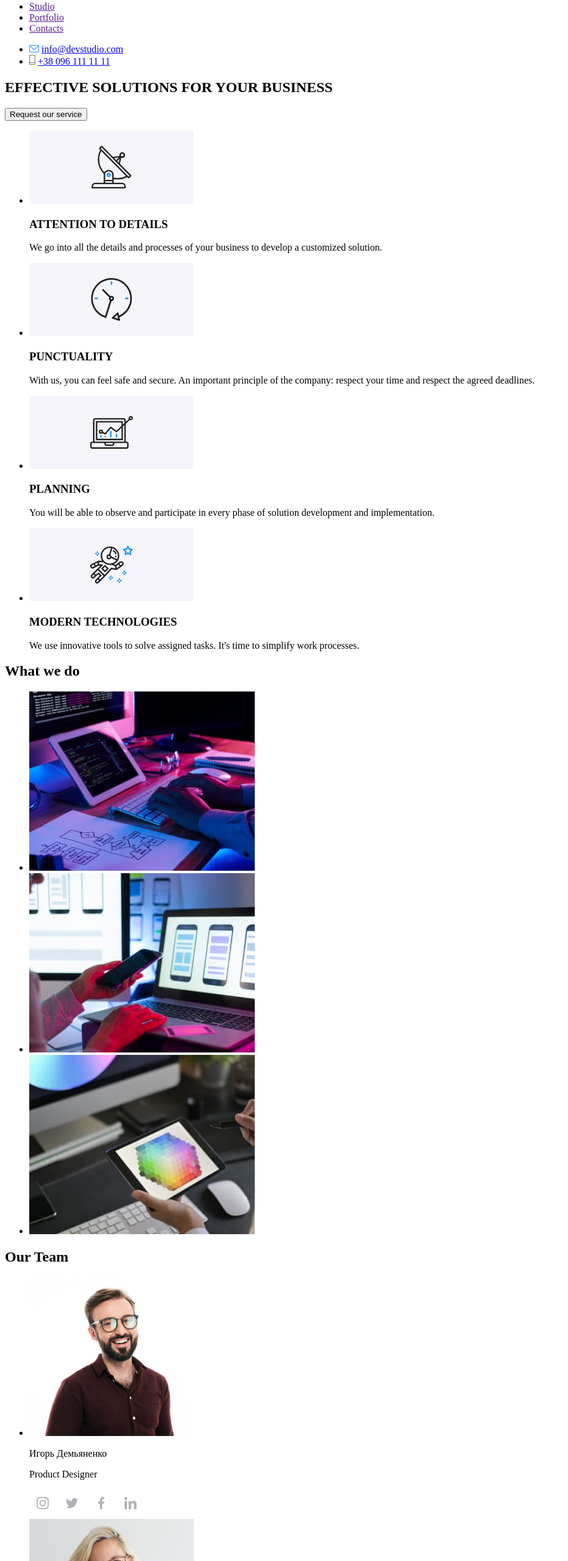
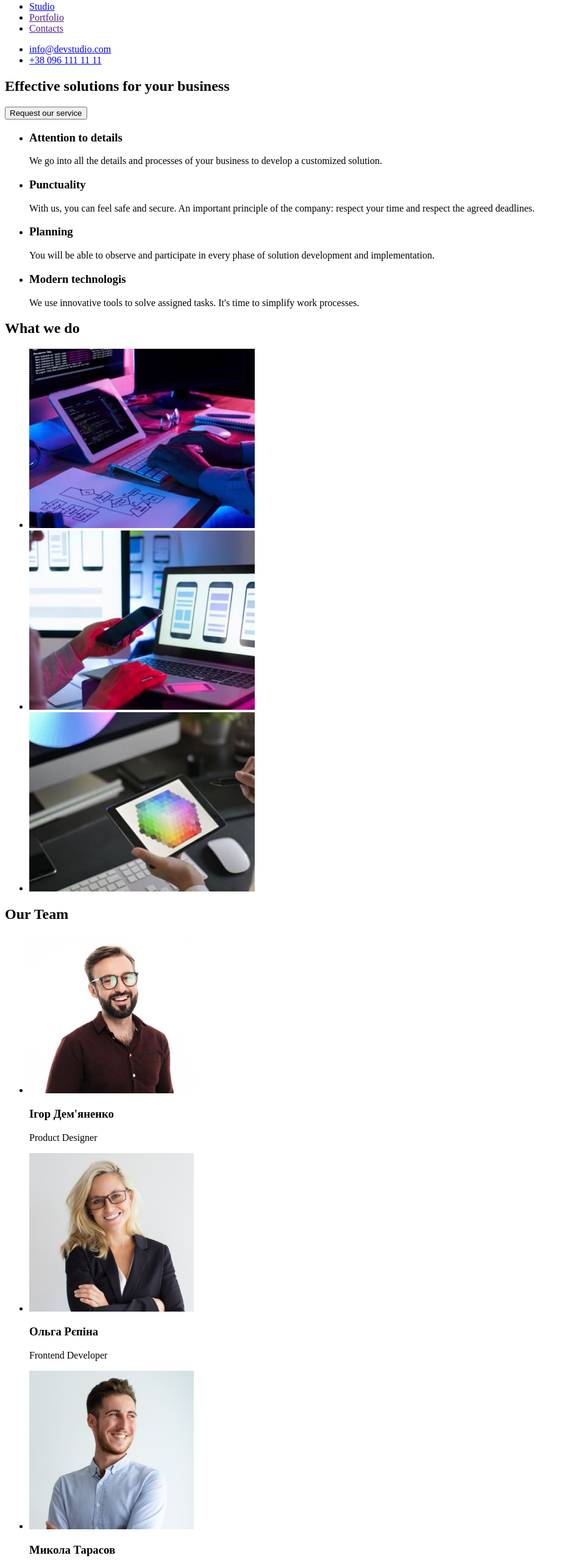
Before and after one commit to Dobryotec/goit-markup-hw-01, a plain HTML site: page index.html in a window 1280 px wide. Shown: the part 40-2600 px from the top of the page at 61% size, without its empty margins (0-932 px from the left). Drawn offline with Linux system fonts and the light colour scheme.

Commit message:
Виправляє помилки html розмітки

```diff
--- a/index.html
+++ b/index.html
@@ -11,44 +11,38 @@
         <nav>
             <a href="./index.html">WebStudio</a>
             <ul>
-                <li><a href="">Studio</a></li>
+                <li><a href="./index.html">Studio</a></li>
                 <li><a href="">Portfolio</a></li>
                 <li><a href="">Contacts</a></li>
             </ul>
         </nav>
        <ul>
-        <li><img src="./images/envelope.svg" alt="the envelope">
-        <a href="mailto:info@devstudio.com">info@devstudio.com</a></li>
-        <li><img src="./images/smartphone.svg" alt="smartphone">
-            <a href="tel:+380961111111">+38 096 111 11 11</a></li>
+        <li><a href="mailto:info@devstudio.com">info@devstudio.com</a></li>
+        <li><a href="tel:+380961111111">+38 096 111 11 11</a></li>
        </ul>
     </header>
     <main>
         <section>
-            <h1>EFFECTIVE SOLUTIONS FOR YOUR BUSINESS</h1>
+            <h1>Effective solutions for your business</h1>
             <button type="button">Request our service</button>
         </section>
         <section>
             <h2 hidden>Our qualities</h2>
             <ul>
                 <li>
-                    <img src="./images/antenna.svg" alt="antenna" width="270" height="120">
-                    <h3>ATTENTION TO DETAILS</h3>
+                    <h3>Attention to details</h3>
                     <p>We go into all the details and processes of your business to develop a customized solution.</p>
                 </li>
                 <li>
-                    <img src="./images/clock.svg" alt="clock" width="270" height="120">
-                    <h3>PUNCTUALITY</h3>
+                    <h3>Punctuality</h3>
                     <p>With us, you can feel safe and secure. An important principle of the company: respect your time and respect the agreed deadlines.</p>
                 </li>
                 <li>
-                    <img src="./images/computer.svg" alt="computer" width="270" height="120">
-                    <h3>PLANNING</h3>
+                    <h3>Planning</h3>
                     <p>You will be able to observe and participate in every phase of solution development and implementation.</p>
                 </li>
                 <li>
-                    <img src="./images/robot.svg" alt="robot" width="270" height="120">
-                    <h3>MODERN TECHNOLOGIES</h3>
+                    <h3>Modern technologis</h3>
                     <p>We use innovative tools to solve assigned tasks. It's time to simplify work processes.</p>
                 </li>
             </ul>
@@ -65,47 +59,33 @@
             <h2>Our Team</h2>
             <ul>
                 <li><img src="./images/product-designer.jpg" alt="product designer" width="270" height="260">
-                    <p lang="uk">Игорь Демьяненко</p>
+                    <h3 lang="uk">Ігор Дем'яненко</h3>
                     <p>Product Designer</p>
-                    <a href="https://www.instagram.com" target="_blank" rel="noopener noreferrer nofollow"><img src="./images/instagram.svg" alt="instagram" width="44" height="44"></a>
-                    <a href="https://www.twitter.com" target="_blank" rel="noopener noreferrer nofollow"><img src="./images/twitter.svg" alt="twitter" width="44" height="44"></a>
-                    <a href="https://uk-ua.facebook.com" target="_blank" rel="noopener noreferrer nofollow"><img src="./images/facebook.svg" alt="facebook" width="44" height="44"></a>
-                    <a href="https://www.linkedin.com" target="_blank" rel="noopener noreferrer nofollow"><img src="./images/linkedin.svg" alt="linkedin" width="44" height="44"></a>
                 </li>
                 <li><img src="./images/frontend-developer.jpg" alt="frontend developer" width="270" height="260">
-                    <p lang="uk">Ольга Репина</p>
+                    <h3 lang="uk">Ольга Рєпіна</h3>
                     <p>Frontend Developer</p>
-                    <a href="https://www.instagram.com" target="_blank" rel="noopener noreferrer nofollow"><img src="./images/instagram.svg" alt="instagram" width="44" height="44"></a>
-                    <a href="https://www.twitter.com" target="_blank" rel="noopener noreferrer nofollow"><img src="./images/twitter.svg" alt="twitter" width="44" height="44"></a>
-                    <a href="https://uk-ua.facebook.com" target="_blank" rel="noopener noreferrer nofollow"><img src="./images/facebook.svg" alt="facebook" width="44" height="44"></a>
-                    <a href="https://www.linkedin.com" target="_blank" rel="noopener noreferrer nofollow"><img src="./images/linkedin.svg" alt="linkedin" width="44" height="44"></a>
                 </li>
                 <li><img src="./images/marketing.jpg" alt="marketing" width="270" height="260">
-                    <p lang="uk">Николай Тарасов</p>
+                    <h3 lang="uk">Микола Тарасов</h3>
                     <p>Marketing</p>
-                    <a href="https://www.instagram.com" target="_blank" rel="noopener noreferrer nofollow"><img src="./images/instagram.svg" alt="instagram" width="44" height="44"></a>
-                    <a href="https://www.twitter.com" target="_blank" rel="noopener noreferrer nofollow"><img src="./images/twitter.svg" alt="twitter" width="44" height="44"></a>
-                    <a href="https://uk-ua.facebook.com" target="_blank" rel="noopener noreferrer nofollow"><img src="./images/facebook.svg" alt="facebook" width="44" height="44"></a>
-                    <a href="https://www.linkedin.com" target="_blank" rel="noopener noreferrer nofollow"><img src="./images/linkedin.svg" alt="linkedin" width="44" height="44"></a>
                 </li>
                 <li><img src="./images/ui-designer.jpg" alt="ui designer" width="270" height="260">
-                    <p lang="uk">Михаил Ермаков</p>
+                    <h3 lang="uk">Михайло Єрмаков</h3>
                     <p>UI Designer</p>
-                    <a href="https://www.instagram.com" target="_blank" rel="noopener noreferrer nofollow"><img src="./images/instagram.svg" alt="instagram" width="44" height="44"></a>
-                    <a href="https://www.twitter.com" target="_blank" rel="noopener noreferrer nofollow"><img src="./images/twitter.svg" alt="twitter" width="44" height="44"></a>
-                    <a href="https://uk-ua.facebook.com" target="_blank" rel="noopener noreferrer nofollow"><img src="./images/facebook.svg" alt="facebook" width="44" height="44"></a>
-                    <a href="https://www.linkedin.com" target="_blank" rel="noopener noreferrer nofollow"><img src="./images/linkedin.svg" alt="linkedin" width="44" height="44"></a>
                 </li>
             </ul>
         </section>
     </main>
    <footer>
-    <a href="">WebStudio</a>
-    <address>695 Park Ave, New York, NY 10065,<br> United States</address>
+    <a href="./index.html">WebStudio</a>
+    <address>
     <ul>
+        <li><a href="https://goo.gl/maps/N6QWvGhrMjkVAGEb9" target="_blank" rel="noopener noreferrer nofollow">695 Park Ave, New York, NY 10065,<br> United States</a></li>
         <li><a href="mailto:info@example.com">info@example.com</a></li>
         <li><a href="tel:+12127724150 ">+1 212-772-4150 </a></li>
     </ul>
+    </address>
    </footer>
 </body>
 </html>
```
Also changed, not shown: images/antenna.svg (deleted), images/clock.svg (deleted), images/computer.svg (deleted), images/envelope.svg (deleted), images/facebook.svg (deleted), images/instagram.svg (deleted), images/linkedin.svg (deleted), images/robot.svg (deleted), images/smartphone.svg (deleted), images/twitter.svg (deleted).
